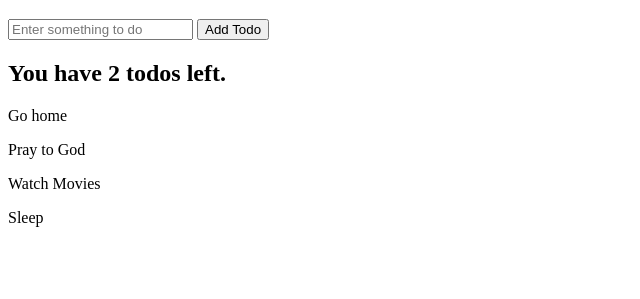
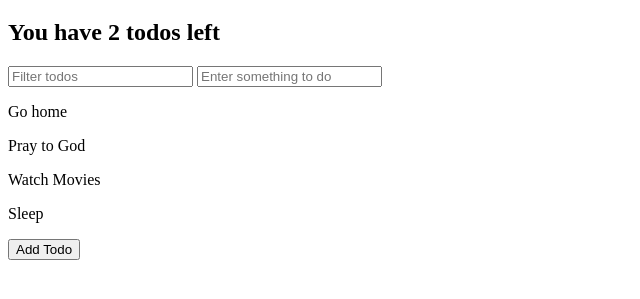
Before and after one commit to hemmayo/js-playground, a plain HTML site: page todo-app/index.html in a window 1280 px wide. Shown: the part 61-360 px from the top of the page, without its empty margins (0-640 px from the left). Drawn offline with Linux system fonts and the light colour scheme.

Commit message:
rendering todos

```diff
--- a/todo-app/index.html
+++ b/todo-app/index.html
@@ -5,8 +5,10 @@
 </head>
 <body>
     <h1>Todo App</h1>
-
+    <h2>You have <span id="todo-count">0</span> todos left</h2>
+    <input type="text" placeholder="Filter todos" id="search-text">
     <input id="new-todo-text" placeholder="Enter something to do" type="text">
+    <div id="todos"></div>
     <button id="add-todo">Add Todo</button>
     <script src="index.js"></script>
 </body>
--- a/todo-app/index.js
+++ b/todo-app/index.js
@@ -22,20 +22,11 @@ const todos = [
     }
 ]
 
+const filters = {
+    searchText: ''
+}
 // You have 2 todos left
 // Print a paragraph for each todo above
-
-let todosLeft = todos.filter(todo => !todo.completed).length
-let summary = document.createElement('h2')
-summary.textContent = `You have ${todosLeft} todos left.`
-document.querySelector('body').appendChild(summary)
-
-todos.forEach(todo => {
-    const p = document.createElement('p')
-    p.textContent = todo.text
-    document.querySelector('body').appendChild(p)
-
-})
 
 // Event Listener
 // document.querySelector('button').addEventListener('click', function (e) {
@@ -50,3 +41,25 @@ document.querySelector('button#add-todo').addEventListener('click', function (){
 document.querySelector('#new-todo-text').addEventListener('input', function (e) {
     console.log(e.target.value)
 })
+
+// Setup a div container for tasks
+// Setup filters and wire up a new filter input to change it
+// Create a renderTodos function to render and rerender the latest filtered data
+
+const renderTodos = function (todos, filters){
+    let filteredTodos = todos.filter(todo => todo.text.toLowerCase().includes(filters.searchText.toLowerCase()))
+    let todosLeft = filteredTodos.filter(todo => !todo.completed).length
+
+    document.querySelector('#todos').innerHTML = ''
+    document.querySelector('#todo-count').textContent = `${todosLeft}`
+    filteredTodos.forEach(todo => {
+        let p = document.createElement('p')
+        p.textContent = todo.text
+        document.querySelector('#todos').append(p)
+    })
+}
+document.querySelector('#search-text').addEventListener('input', function (e){
+    filters.searchText = e.target.value
+    renderTodos(todos, filters)
+})
+renderTodos(todos, filters)
```
